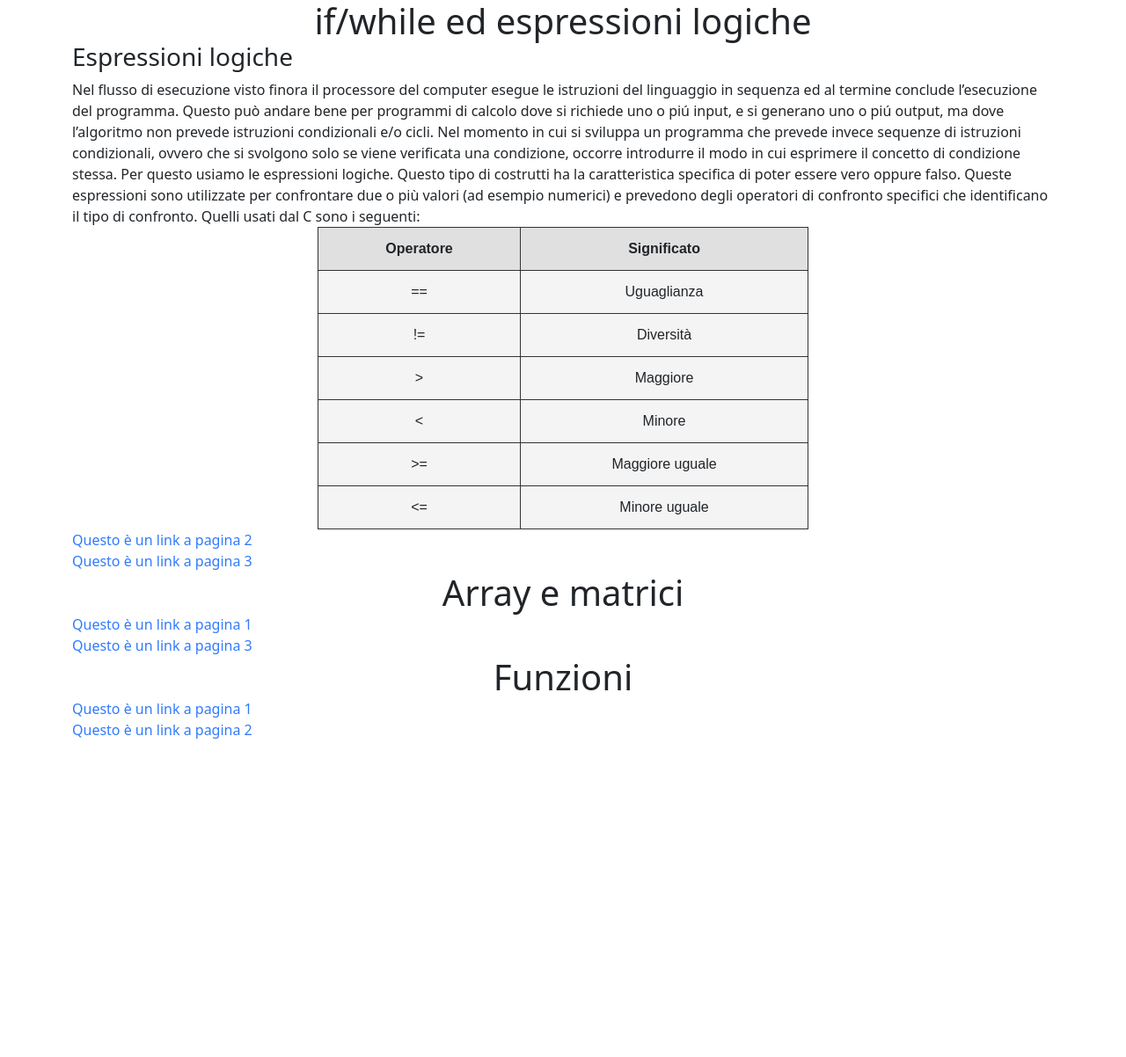
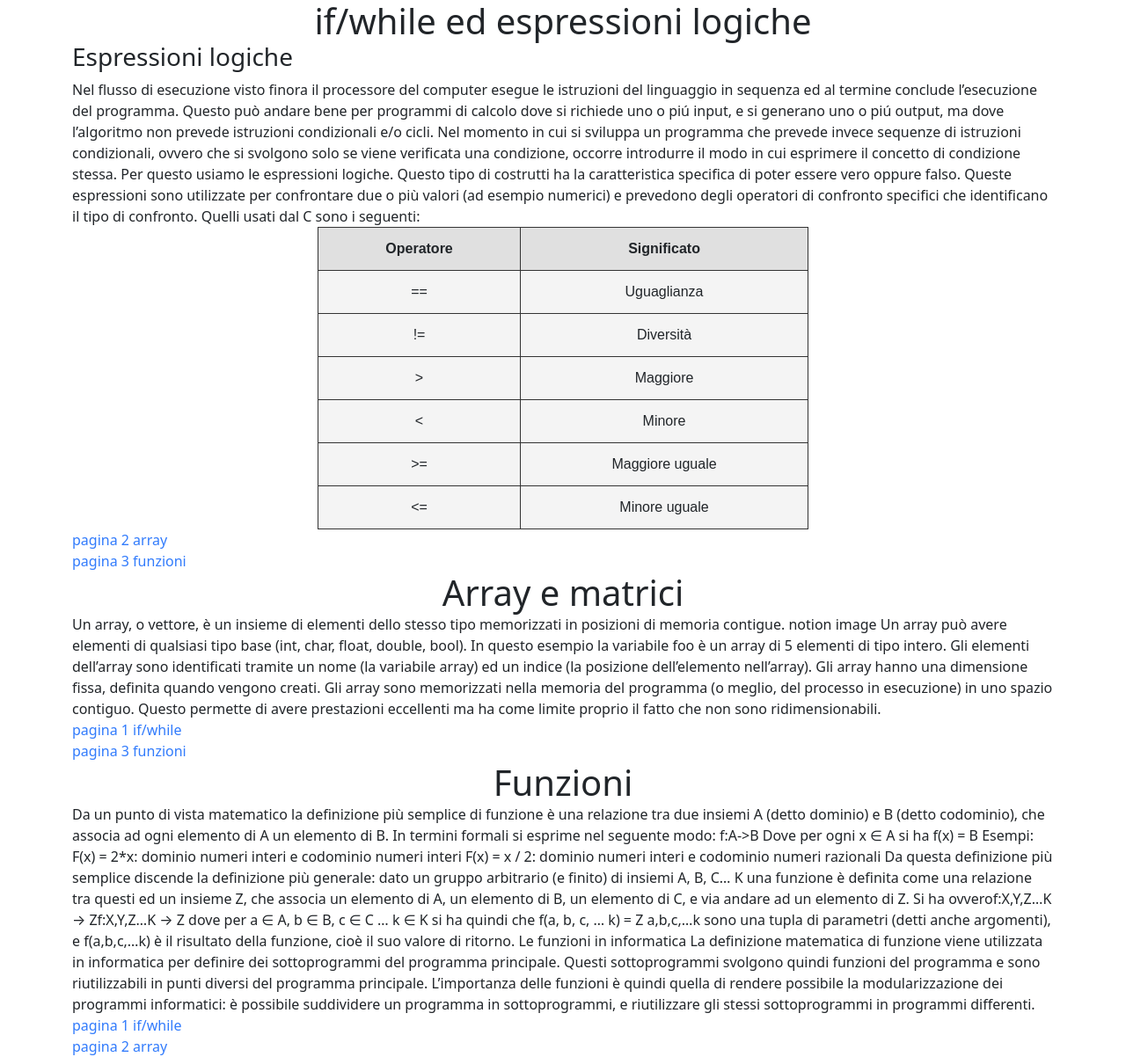
Before and after one commit to diCugno/spa_dicugno, a plain HTML site: page index.html in a window 1280 px wide. Shown: the whole page at 88% size. Before the commit the page ends 842 px from the top, so only its background shows below. Drawn offline with nearby package versions, Linux system fonts and the light colour scheme; a script that the page names is missing.

Commit message:
modifica html

```diff
--- a/index.html
+++ b/index.html
@@ -63,22 +63,54 @@ Per questo usiamo le espressioni logiche. Questo tipo di costrutti ha la caratte
                 </tbody>
             </table>
         </div>
-         <div class="row"><a href="#pagina2">Questo è un link a pagina 2</a></div>
-         <div class="row"><a href="#pagina3">Questo è un link a pagina 3</a></div>
+         <div class="row"><a href="#pagina2">pagina 2 array</a></div>
+         <div class="row"><a href="#pagina3">pagina 3 funzioni</a></div>
       </div>
       <div id="pagina2" class="page">
         <div class="row">
             <h1>Array e matrici</h1>
          </div>
-         <div class="row"><a href="#pagina1">Questo è un link a pagina 1</a></div>
-         <div class="row"><a href="#pagina3">Questo è un link a pagina 3</a></div>
+         <div>
+            Un array, o vettore, è un insieme di elementi dello stesso tipo memorizzati in posizioni di memoria contigue.
+
+notion image
+Un array può avere elementi di qualsiasi tipo base (int, char, float, double, bool). In questo esempio la variabile foo è un array di 5 elementi di tipo intero.
+
+Gli elementi dell’array sono identificati tramite un nome (la variabile array) ed un indice (la posizione dell’elemento nell’array). Gli array hanno una dimensione fissa, definita quando vengono creati.
+
+Gli array sono memorizzati nella memoria del programma (o meglio, del processo in esecuzione) in uno spazio contiguo. Questo permette di avere prestazioni eccellenti ma ha come limite proprio il fatto che non sono ridimensionabili.
+         </div>
+         <div class="row"><a href="#pagina1">pagina 1 if/while</a></div>
+         <div class="row"><a href="#pagina3">pagina 3 funzioni</a></div>
       </div>
       <div id="pagina3" class="page">
          <div class="row">
             <h1>Funzioni</h1>
          </div>
-         <div class="row"><a href="#pagina1">Questo è un link a pagina 1</a></div>
-         <div class="row"><a href="#pagina2">Questo è un link a pagina 2</a></div>
+         <div>
+            Da un punto di vista matematico la definizione più semplice di funzione è una relazione tra due insiemi A (detto dominio) e B (detto codominio), che associa ad ogni elemento di A un elemento di B.
+
+In termini formali si esprime nel seguente modo:
+
+f:A->B
+
+Dove per ogni x ∈ A si ha f(x) = B
+
+Esempi:
+
+F(x) = 2*x: dominio numeri interi e codominio numeri interi
+F(x) = x / 2: dominio numeri interi e codominio numeri razionali
+Da questa definizione più semplice discende la definizione più generale: dato un gruppo arbitrario (e finito) di insiemi A, B, C… K una funzione è definita come una relazione tra questi ed un insieme Z, che associa un elemento di A, un elemento di B, un elemento di C, e via andare ad un elemento di Z. Si ha ovverof:X,Y,Z…K → Zf:X,Y,Z…K → Z
+
+dove per a ∈ A, b ∈ B, c ∈ C … k ∈ K  si ha quindi che f(a, b, c, … k) = Z
+
+a,b,c,…k sono una tupla di parametri (detti anche argomenti), e f(a,b,c,…k) è il risultato della funzione, cioè il suo valore di ritorno.
+
+Le funzioni in informatica
+La definizione matematica di funzione viene utilizzata in informatica per definire dei sottoprogrammi del programma principale. Questi sottoprogrammi svolgono quindi funzioni del programma e sono riutilizzabili in punti diversi del programma principale. L’importanza delle funzioni è quindi quella di rendere possibile la modularizzazione dei programmi informatici: è possibile suddividere un programma in sottoprogrammi, e riutilizzare gli stessi sottoprogrammi in programmi differenti.
+         </div>
+         <div class="row"><a href="#pagina1">pagina 1 if/while</a></div>
+         <div class="row"><a href="#pagina2">pagina 2 array</a></div>
       </div>
    </div>
    <script type="module" src="./script.js"></script>
```
